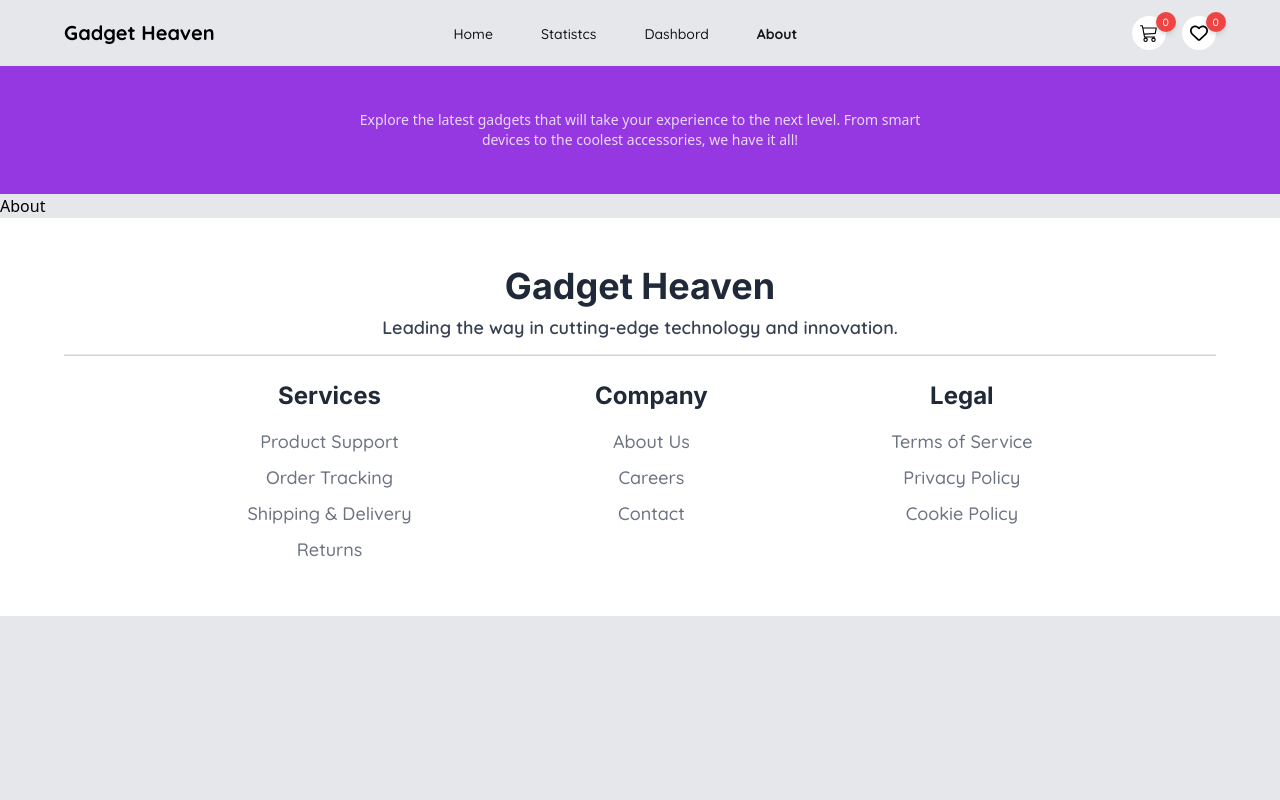
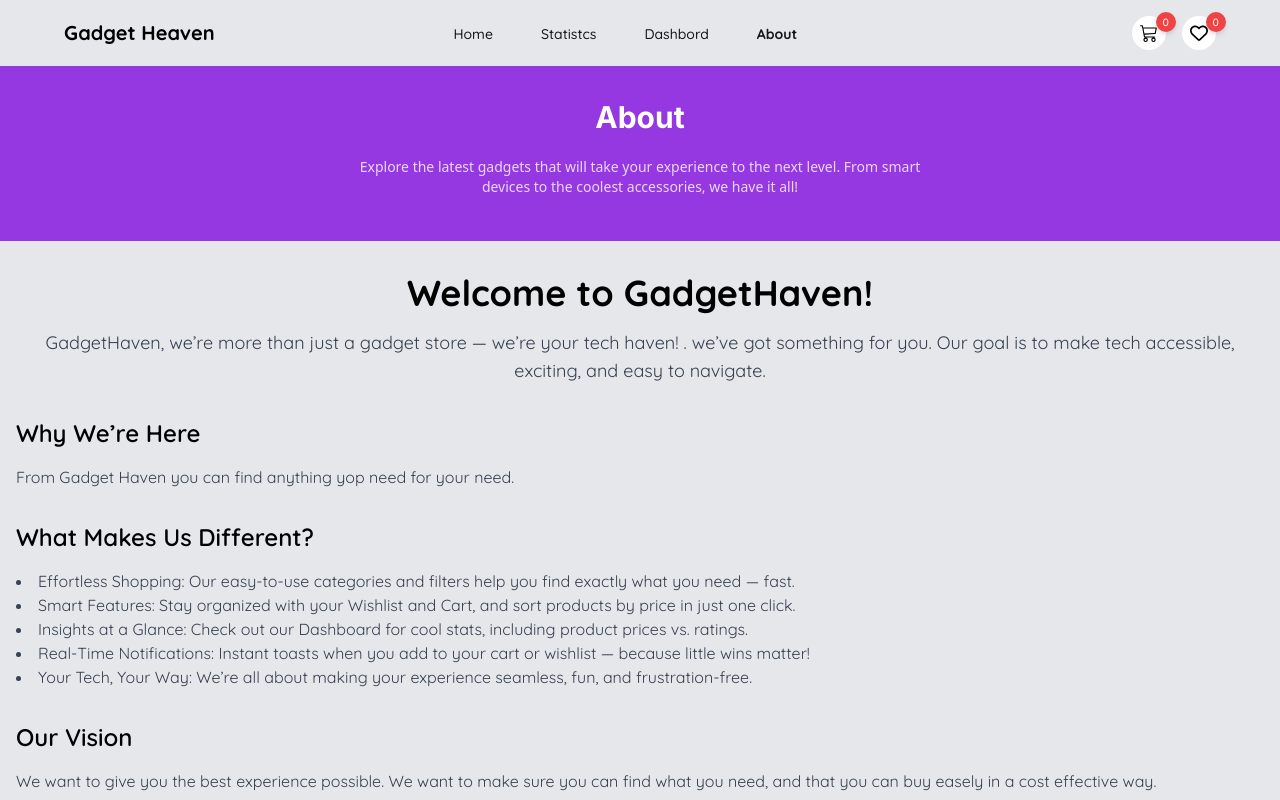
Before and after one commit to Tawhid-sw/Assignment-8, a React (Vite) app: page /about in a window 1280 px wide. Shown: the top 800 px of the page. Built offline with nearby package versions, Linux system fonts and the light colour scheme.

Commit message:
Add react Tootstify and About page

```diff
--- a/package.json
+++ b/package.json
@@ -15,7 +15,8 @@
     "react": "^18.3.1",
     "react-dom": "^18.3.1",
     "react-icons": "^5.3.0",
-    "react-router-dom": "^6.27.0"
+    "react-router-dom": "^6.27.0",
+    "react-toastify": "^10.0.6"
   },
   "devDependencies": {
     "@eslint/js": "^9.13.0",
--- a/src/components/Wishlist.jsx
+++ b/src/components/Wishlist.jsx
@@ -2,10 +2,18 @@ import React, { useContext } from "react";
 import { CartItem, Wishlists } from "../contents/GlobalContext";
 import { IoIosCloseCircleOutline } from "react-icons/io";
 import { MdOutlineShoppingCart } from "react-icons/md";
+import { ToastContainer, toast } from "react-toastify";
 
 const Wishlist = () => {
   const { wishlistItem, removeItem } = useContext(Wishlists);
   const { AddItemToCart, cartItem } = useContext(CartItem);
+  if (wishlistItem.length == 0) {
+    return (
+      <h1 className="py-20 text-4xl font-bold text-center text-gray-400">
+        You Haven't Select Anything yet . . .
+      </h1>
+    );
+  } else {
     return (
       <>
         <h1 className="text-2xl font-bold text-gray-800 font-Quicksand">
@@ -36,13 +44,13 @@ const Wishlist = () => {
                   <button
                     onClick={() => {
                       if (!item.availability) {
-                      alert("Product is out of stock");
+                        toast.error("Product is out of stock");
                       } else if (
                         cartItem.find(
                           (items) => items.product_id === item.product_id
                         )
                       ) {
-                      alert("already in cart");
+                        toast.error("already in cart");
                       } else {
                         removeItem(item.product_id);
                         AddItemToCart(item);
@@ -63,8 +71,10 @@ const Wishlist = () => {
             );
           })}
         </div>
+        <ToastContainer position="top-right" />
       </>
     );
+  }
 };
 
 export default Wishlist;
--- a/src/contents/GlobalContext.jsx
+++ b/src/contents/GlobalContext.jsx
@@ -54,17 +54,7 @@ export const CartItems = ({ children }) => {
   }, [cartItem]);
 
   const AddItemToCart = (newItem) => {
-    const ifItemExist = cartItem.find(
-      (item) => item.product_id === newItem.product_id
-    );
-
-    if (ifItemExist) {
-      alert("Already added");
-    } else if (!newItem.availability) {
-      alert("Product is out of stock");
-    } else {
-      setCartItem([...cartItem, newItem]);
-    }
+    setCartItem([...cartItem, newItem]);
   };
 
   const removeItem = (id) => {
--- a/src/main.jsx
+++ b/src/main.jsx
@@ -1,6 +1,6 @@
 import { createRoot } from "react-dom/client";
 import "./index.css";
-import App from "./App.jsx";
+import "react-toastify/dist/ReactToastify.css";
 import { RouterProvider } from "react-router-dom";
 import router from "./routes/Routes.jsx";
 import {
--- a/src/pages/About.jsx
+++ b/src/pages/About.jsx
@@ -1,7 +1,73 @@
-import React from "react";
+import React, { useContext, useEffect } from "react";
+import { TextContent } from "../contents/GlobalContext";
 
 const About = () => {
-  return <div>About</div>;
+  const { setText } = useContext(TextContent);
+  useEffect(() => {
+    setText("About");
+    document.title = "Gadget Haven || About";
+  });
+  return (
+    <main className="container px-4 py-8 mx-auto about-page font-Quicksand">
+      <section className="text-center">
+        <h1 className="mb-4 text-4xl font-bold">Welcome to GadgetHaven!</h1>
+        <p className="text-lg text-gray-700">
+          GadgetHaven, we’re more than just a gadget store — we’re your tech
+          haven! . we’ve got something for you. Our goal is to make tech
+          accessible, exciting, and easy to navigate.
+        </p>
+      </section>
+      <section className="my-8">
+        <h2 className="mb-4 text-2xl font-semibold">Why We’re Here</h2>
+        <p className="text-gray-700">
+          From Gadget Haven you can find anything yop need for your need.
+        </p>
+      </section>
+      <section className="my-8">
+        <h2 className="mb-4 text-2xl font-semibold">
+          What Makes Us Different?
+        </h2>
+        <ul className="text-gray-700 list-disc list-inside">
+          <li>
+            Effortless Shopping: Our easy-to-use categories and filters help you
+            find exactly what you need — fast.
+          </li>
+          <li>
+            Smart Features: Stay organized with your Wishlist and Cart, and sort
+            products by price in just one click.
+          </li>
+          <li>
+            Insights at a Glance: Check out our Dashboard for cool stats,
+            including product prices vs. ratings.
+          </li>
+          <li>
+            Real-Time Notifications: Instant toasts when you add to your cart or
+            wishlist — because little wins matter!
+          </li>
+          <li>
+            Your Tech, Your Way: We’re all about making your experience
+            seamless, fun, and frustration-free.
+          </li>
+        </ul>
+      </section>
+      <section className="my-8">
+        <h2 className="mb-4 text-2xl font-semibold">Our Vision</h2>
+        <p className="text-gray-700">
+          We want to give you the best experience possible. We want to make sure
+          you can find what you need, and that you can buy easely in a cost
+          effective way.
+        </p>
+      </section>
+      <section className="mt-10 text-center">
+        <h3 className="text-lg font-medium">
+          Got questions? We're here for you!
+        </h3>
+        <p className="text-gray-600">
+          let’s make your gadget experience awesome.
+        </p>
+      </section>
+    </main>
+  );
 };
 
 export default About;
--- a/src/pages/ProductDetails.jsx
+++ b/src/pages/ProductDetails.jsx
@@ -8,6 +8,7 @@ import {
 import { FaStar } from "react-icons/fa";
 import { MdOutlineShoppingCart } from "react-icons/md";
 import { FaRegHeart } from "react-icons/fa";
+import { ToastContainer, toast } from "react-toastify";
 
 const ProductDetails = () => {
   const { setText } = useContext(TextContent);
@@ -15,6 +16,9 @@ const ProductDetails = () => {
   const { AddItemToCart, cartItem } = useContext(CartItem);
   const { wishlistItem, getItem } = useContext(Wishlists);
   const existItem = wishlistItem.find(
+    (item) => item.product_id == productDetails.product_id
+  );
+  const IfexistItem = cartItem.find(
     (item) => item.product_id == productDetails.product_id
   );
   useEffect(() => {
@@ -73,14 +77,24 @@ const ProductDetails = () => {
           </span>
           <div className="flex items-center gap-4 ">
             <button
-              onClick={() => AddItemToCart(productDetails)}
+              onClick={() => {
+                if (IfexistItem) {
+                  toast.warning("Already added");
+                } else if (!productDetails.availability) {
+                  toast.error("Product is out of stock");
+                } else {
+                  AddItemToCart(productDetails);
+                }
+              }}
               className="flex items-center gap-2 px-3 py-2 text-sm font-bold text-white transition-all rounded-3xl bg-prime hover:opacity-95 active:scale-90"
             >
               Add to cart <MdOutlineShoppingCart />
             </button>
             <button
               onClick={() => {
-                existItem ? alert("it has") : getItem(productDetails);
+                existItem
+                  ? toast.error("Allready in wishlist")
+                  : getItem(productDetails);
               }}
               className={`p-2 text-lg border rounded-full hover:bg-red-400 ${
                 existItem
@@ -93,6 +107,7 @@ const ProductDetails = () => {
           </div>
         </div>
       </div>
+      <ToastContainer />
     </div>
   );
 };
--- a/src/pages/Statistcs.jsx
+++ b/src/pages/Statistcs.jsx
@@ -1,7 +1,21 @@
-import React from "react";
+import React, { useContext, useEffect } from "react";
+import NoData from "../assets/images/error.webp";
+import { TextContent } from "../contents/GlobalContext";
 
 const Statistcs = () => {
-  return <div>Statistcs</div>;
+  const { setText } = useContext(TextContent);
+  useEffect(() => {
+    setText("Statistcs");
+    document.title = "Gadget Haven || Statistcs";
+  }, []);
+  return (
+    <div className="flex flex-col items-center py-20 ">
+      <img src={NoData} alt="NoData" />
+      <h1 className="mt-4 text-3xl font-bold text-gray-800 font-Inter">
+        No Data Found
+      </h1>
+    </div>
+  );
 };
 
 export default Statistcs;
```
Also changed, not shown: 1 other file (tests, documents, lock files or other folders). Lines whose indentation alone changed are shown as unchanged.
